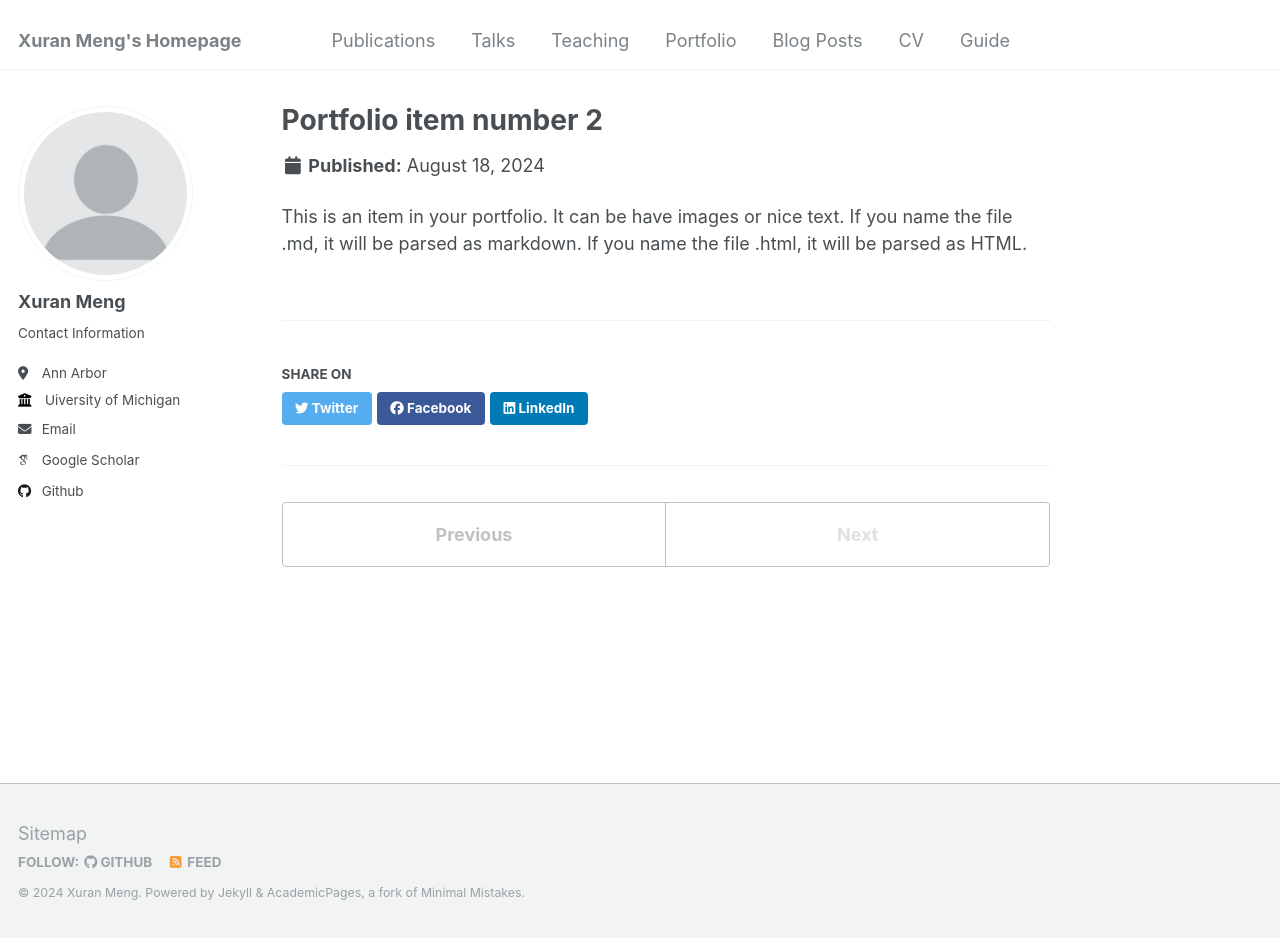
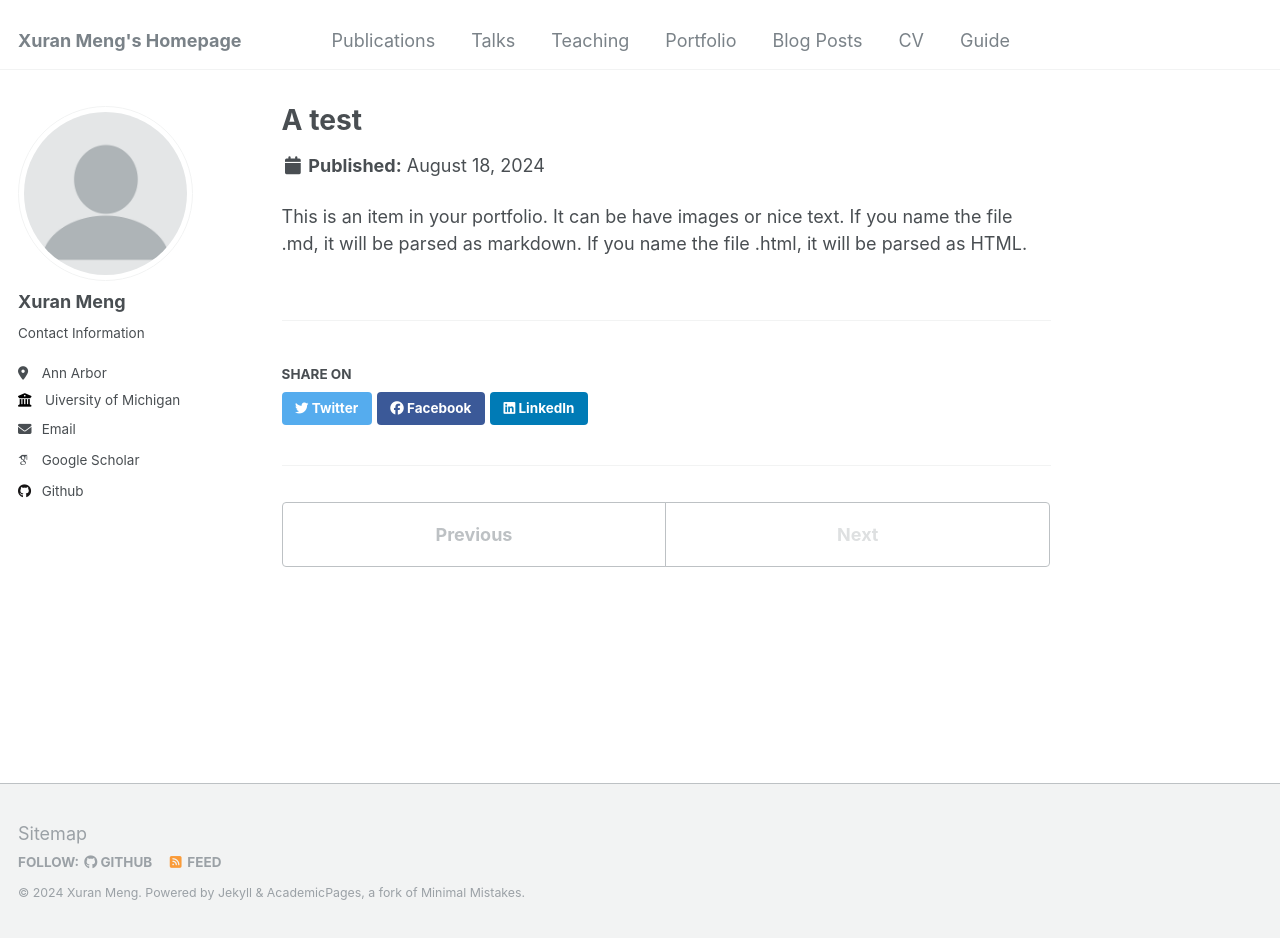
Before and after one commit to XuranMeng/XuranMeng.github.io, a Jekyll site: the page built from _portfolio/portfolio-2.html, in a window 1280 px wide and 938 px high. Built offline with Jekyll 4.4.1, drawn with Linux system fonts in a browser that asks for light colours; some web fonts are replaced.

Commit message:
Update portfolio-2.html

```diff
--- a/_portfolio/portfolio-2.html
+++ b/_portfolio/portfolio-2.html
@@ -1,5 +1,5 @@
 ---
-title: "Portfolio item number 2"
+title: "A test"
 excerpt: "Short description of portfolio item number 2 <br/><img src='/images/500x300.png'>"
 collection: portfolio
 ---
```
